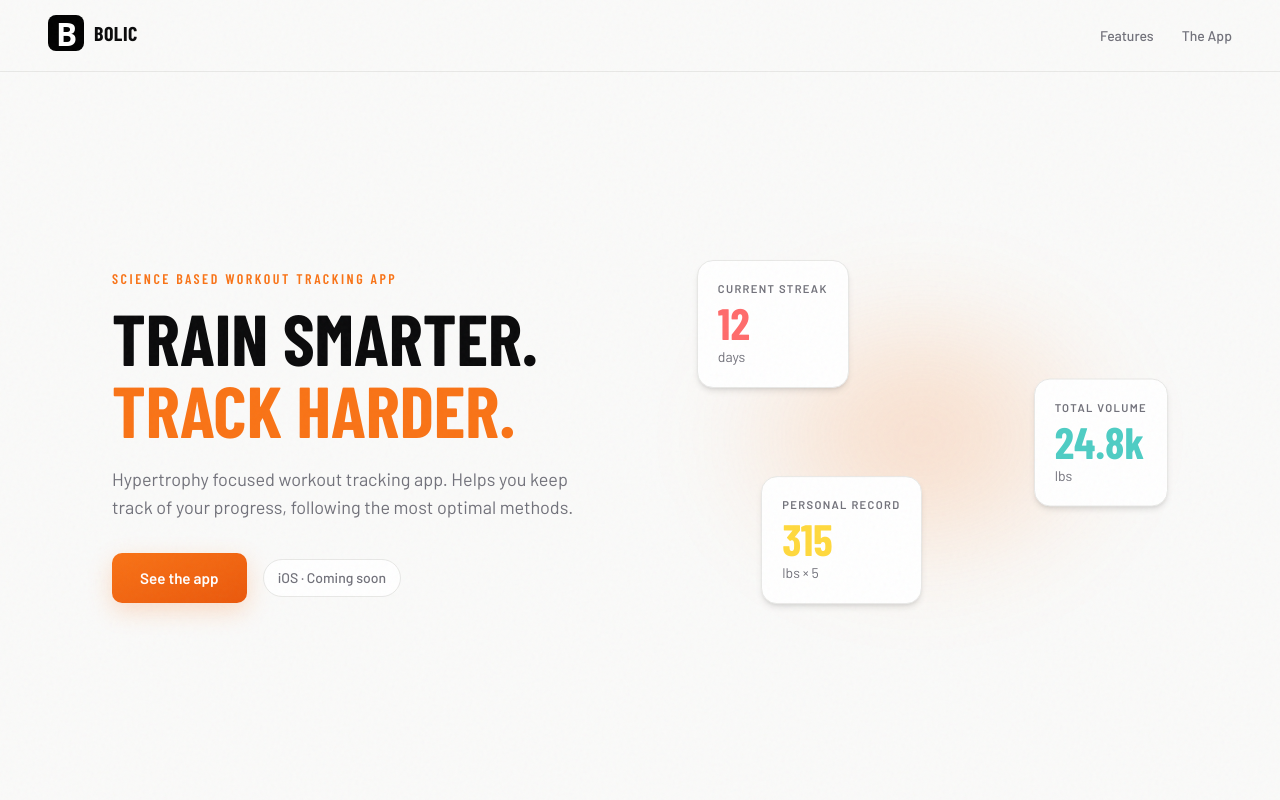
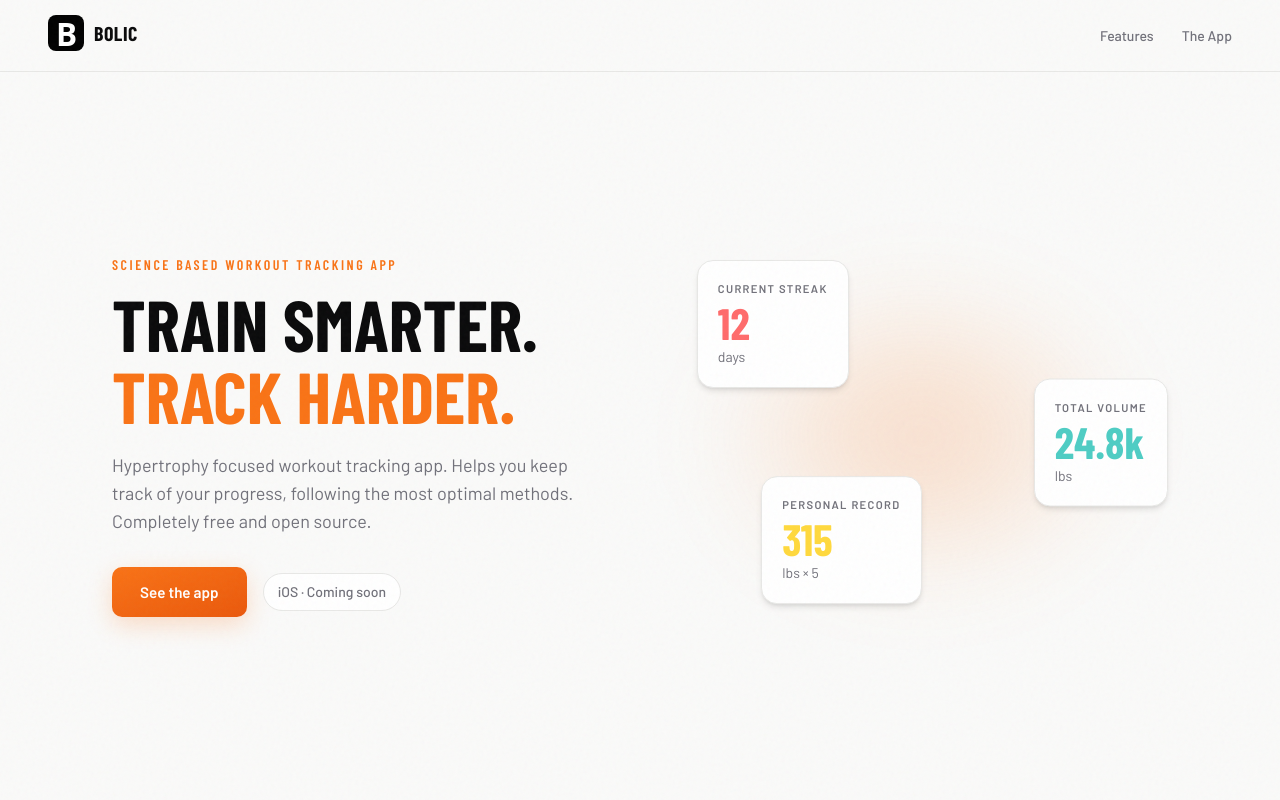
Before and after one commit to bolic-ca/bolic.ca, a React (Vite) app: page / in a window 1280 px wide. Shown: the top 800 px of the page. Built offline with nearby package versions, Linux system fonts and the light colour scheme; a web font is replaced by a local one.

Commit message:
Update p desc.

```diff
--- a/src/components/Hero.tsx
+++ b/src/components/Hero.tsx
@@ -38,7 +38,7 @@ export default function Hero() {
           <span className="text-bolic-accent">Track harder.</span>
         </h1>
         <p className="mb-8 max-w-lg text-lg text-bolic-muted">
-          Hypertrophy focused workout tracking app. Helps you keep track of your progress, following the most optimal methods.
+          Hypertrophy focused workout tracking app. Helps you keep track of your progress, following the most optimal methods. Completely free and open source.
           </p>
         <div className="flex flex-wrap items-center gap-4">
           <a
```
